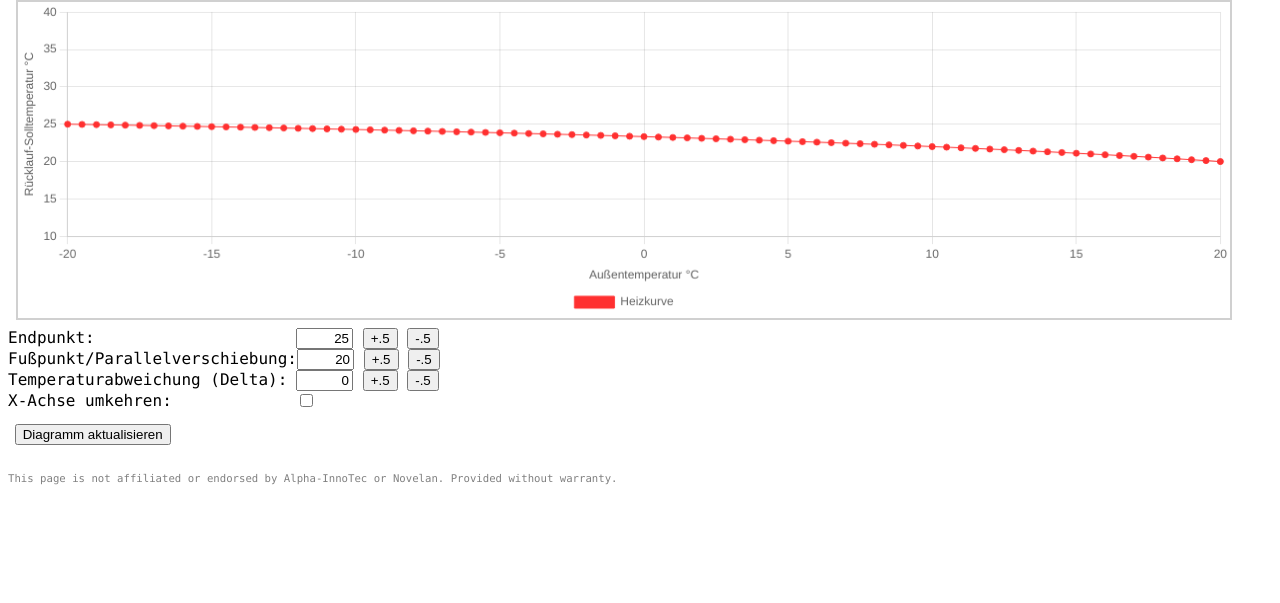
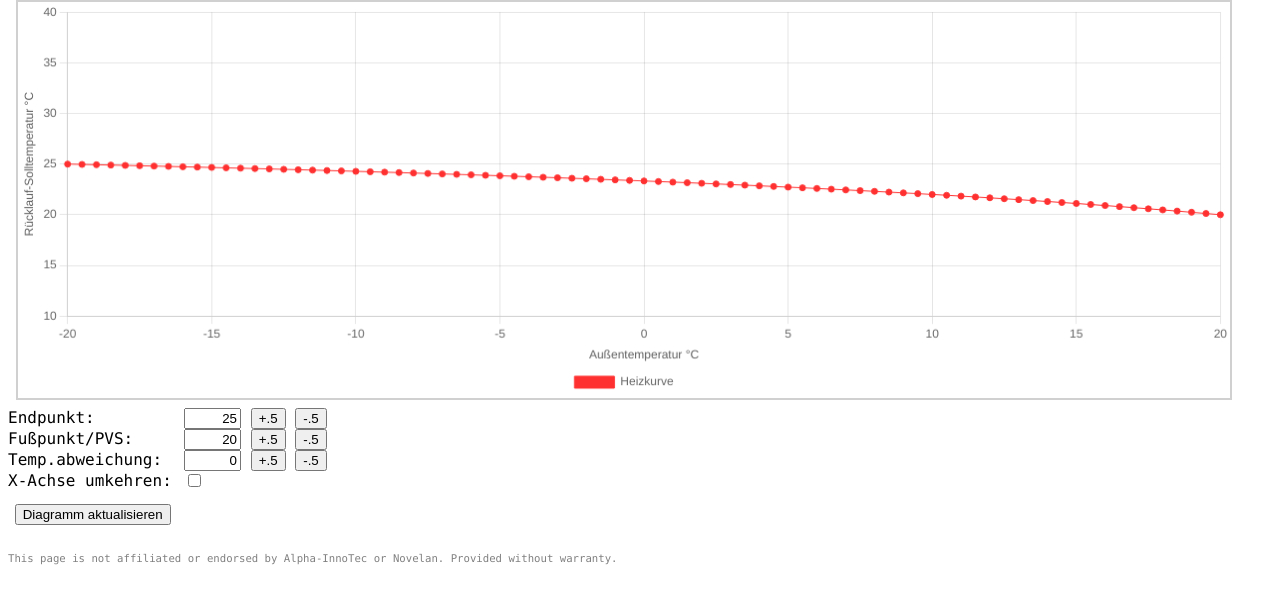
Before and after one commit to mnemo70/luxtronik-wpchart, a website: page heatcurve.html in a window 1280 px wide. Shown: the part 81-684 px from the top of the page. Drawn offline with Linux system fonts and the light colour scheme.

Commit message:
Small adjustments

```diff
--- a/heatcurve.html
+++ b/heatcurve.html
@@ -18,7 +18,7 @@ body {
   text-decoration: line-through;
 }
 .label-box {
-  min-width: 18em;
+  min-width: 11em;
   float: left;
 }
 .footer {
@@ -28,7 +28,7 @@ body {
 .chart-container {
   position: relative;
   width: 95vw;
-  height: 40vh;
+  height: 50vh;
   padding: 0;
   margin: 0.5em;
 }
@@ -95,10 +95,10 @@ Slider from: https://www.w3schools.com/howto/howto_js_rangeslider.asp
           <button onclick="addValue('heatingEnd',0.5)">+.5</button> <button onclick="addValue('heatingEnd',-0.5)">-.5</button>
         </div>
 
-        <div><label for="heatingFoot" class="label-box">Fußpunkt/Parallelverschiebung: </label><input id="heatingFoot" type="text" size="4" maxlength="4" value="20" style="text-align:right">
+        <div><label for="heatingFoot" class="label-box">Fußpunkt/PVS: </label><input id="heatingFoot" type="text" size="4" maxlength="4" value="20" style="text-align:right">
         <button onclick="addValue('heatingFoot',0.5)">+.5</button> <button onclick="addValue('heatingFoot',-0.5)">-.5</button></div>
 
-        <div><label for="heatingDelta" class="label-box">Temperaturabweichung (Delta): </label><input id="heatingDelta" type="text" size="4" maxlength="4" value="0" style="text-align:right">
+        <div><label for="heatingDelta" class="label-box">Temp.abweichung: </label><input id="heatingDelta" type="text" size="4" maxlength="4" value="0" style="text-align:right">
         <button onclick="addValue('heatingDelta',0.5)">+.5</button> <button onclick="addValue('heatingDelta',-0.5)">-.5</button></div>
 
         <div><label for="reversex" class="label-box">X-Achse umkehren: </label><input id="reversex" type="checkbox" onclick="updateGraph()"></div>
```
